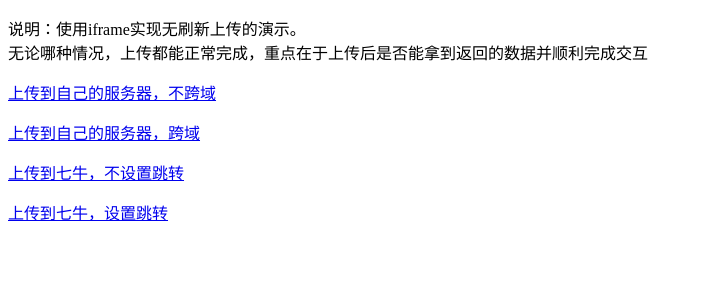
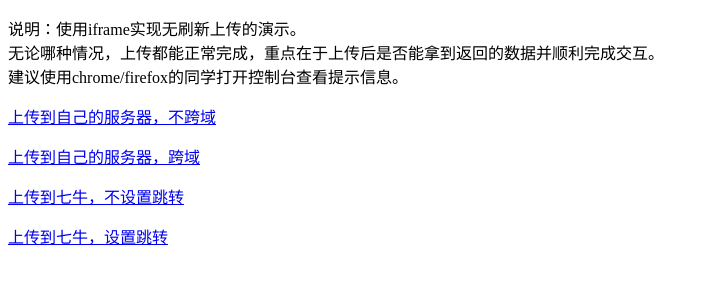
Before and after one commit to dtynn/qiframe_upload, a plain HTML site: page tmpl/index.html in a window 1280 px wide. Shown: the whole page, without its empty margins (0-709 px from the left). Drawn offline with nearby package versions, Linux system fonts and the light colour scheme.

Commit message:
desc add

```diff
--- a/tmpl/index.html
+++ b/tmpl/index.html
@@ -7,7 +7,11 @@
 </head>
 <body>
 <div id="content">
-    <p>说明：使用iframe实现无刷新上传的演示。<br>无论哪种情况，上传都能正常完成，重点在于上传后是否能拿到返回的数据并顺利完成交互</p>
+    <p>
+        说明：使用iframe实现无刷新上传的演示。<br>
+        无论哪种情况，上传都能正常完成，重点在于上传后是否能拿到返回的数据并顺利完成交互。<br>
+        建议使用chrome/firefox的同学打开控制台查看提示信息。
+    </p>
     <p><a href="http://{{ domain }}/upload_simple" target="_blank">上传到自己的服务器，不跨域</a></p>
     <p><a href="http://{{ domain }}/upload_crossdomain" target="_blank">上传到自己的服务器，跨域</a></p>
     <p><a href="http://{{ domain }}/upload_qiniu_cross" target="_blank">上传到七牛，不设置跳转</a></p>
```
